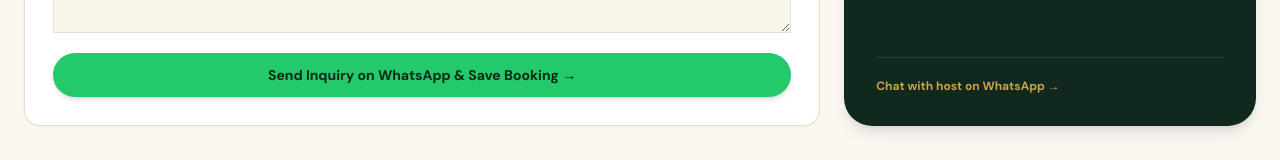
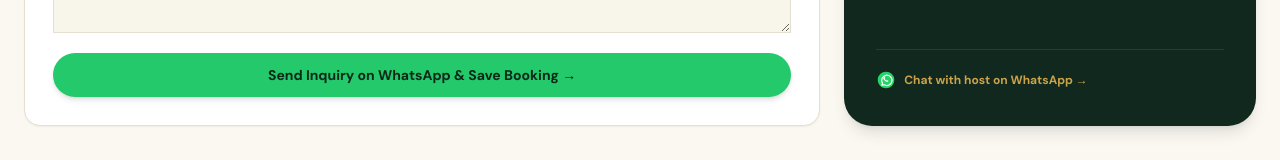
Before and after one commit to iabhinavchauhan/samtharhillstay, a React (Vite) app in the folder client/: page / in a window 1280 px wide. Shown: the part 7054-7214 px from the top of the page. Built offline with nearby package versions, Linux system fonts and the light colour scheme; no server answers.

Commit message:
Whatsapp logo added

```diff
--- a/client/src/pages/Home.jsx
+++ b/client/src/pages/Home.jsx
@@ -689,7 +689,12 @@ export default function Home() {
             </div>
 
             <div className="mt-8 pt-5 border-t border-white/10 text-xs text-white/60">
-              <a href={contactData.whatsappLink} target="_blank" rel="noreferrer" className="text-[#caa34b] font-bold hover:underline">
+              <a href={contactData.whatsappLink} target="_blank" rel="noreferrer" className="inline-flex items-center gap-2 text-[#caa34b] font-bold hover:underline">
+                <svg aria-hidden="true" viewBox="0 0 24 24" className="h-5 w-5 shrink-0" fill="none">
+                  <circle cx="12" cy="12" r="10" fill="#25D366" />
+                  <path d="M7.1 18.2 7.8 15.8a6.2 6.2 0 1 1 2.1 2l-2.8.4Z" stroke="white" strokeWidth="1.5" strokeLinejoin="round" />
+                  <path d="M9.3 8.7c.2-.4.4-.4.6-.4h.4l.7 1.6-.7.7a5 5 0 0 0 2.2 2.2l.7-.7 1.6.7v.4c0 .2 0 .4-.4.6-.5.3-1.2.4-1.8.2-1.5-.4-3.4-2.3-3.8-3.8-.2-.6-.1-1.3.2-1.8Z" fill="white" />
+                </svg>
                 Chat with host on WhatsApp →
               </a>
             </div>
```
